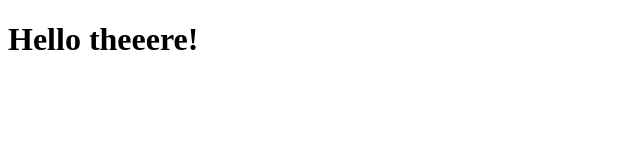
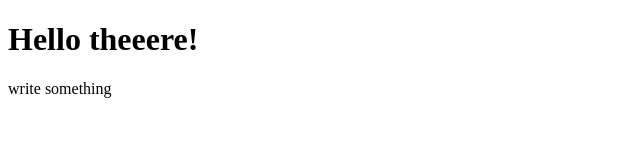
Before and after one commit to clintlewis/HTML, a plain HTML site: page index.html in a window 1280 px wide. Shown: the whole page, without its empty margins (0-640 px from the left). Drawn offline with Linux system fonts and the light colour scheme.

Commit message:
added p tag

```diff
--- a/index.html
+++ b/index.html
@@ -1,6 +1,10 @@
 <!DOCTYPE html>
 <html>
+    <body>
 <h1>Hello theeere!</h1>
-
+<p>
+    write something
+</p>
+</body>
 
 </html>
```
